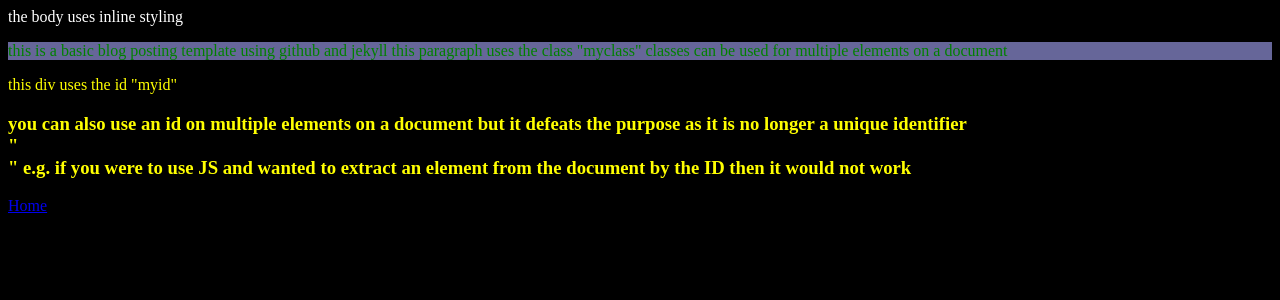
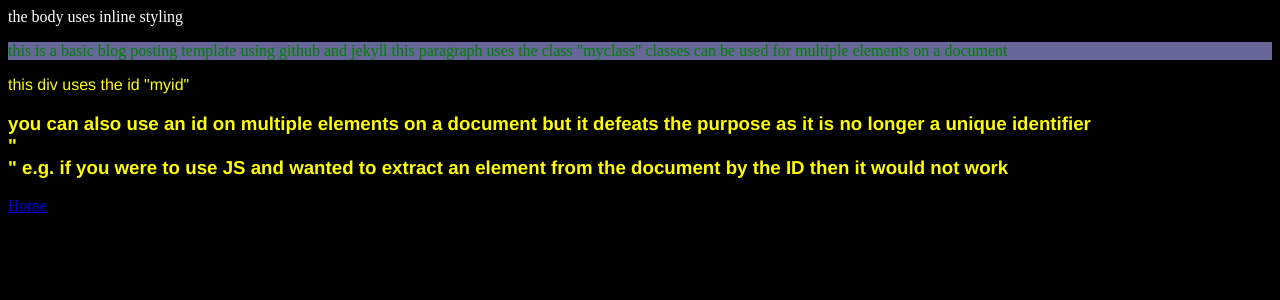
Before and after one commit to cam-14/cam-14, a Jekyll site: the page about/index.html, which Jekyll copies as it is, in a window 1280 px wide. Shown: the top 300 px of the page. Built offline with Jekyll 4.4.1, drawn with Linux system fonts in a browser that asks for light colours.

Commit message:
Update about.css

```diff
--- a/css/about.css
+++ b/css/about.css
@@ -5,5 +5,5 @@
 
 #myid{
   color:yellow;
-  font-family:halvetica;
+  font-family:"Helvetica";
 }
```
